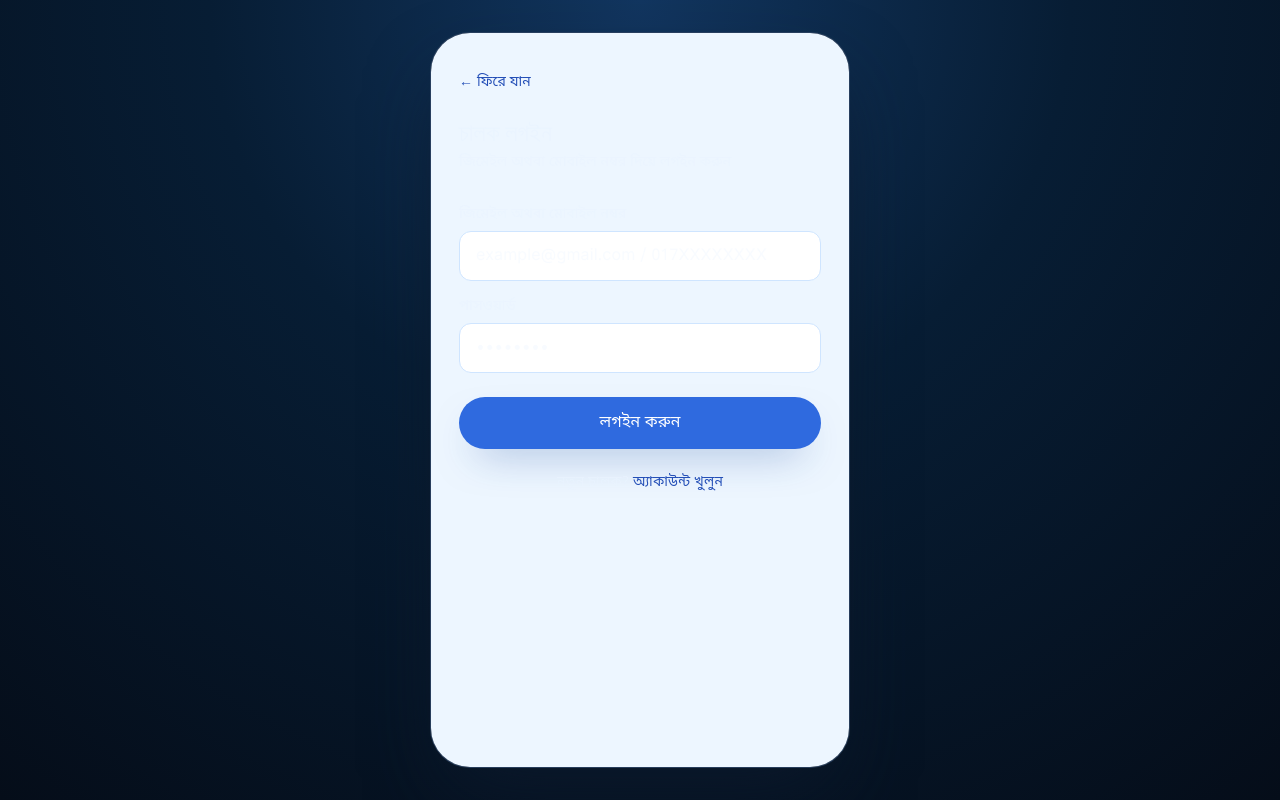
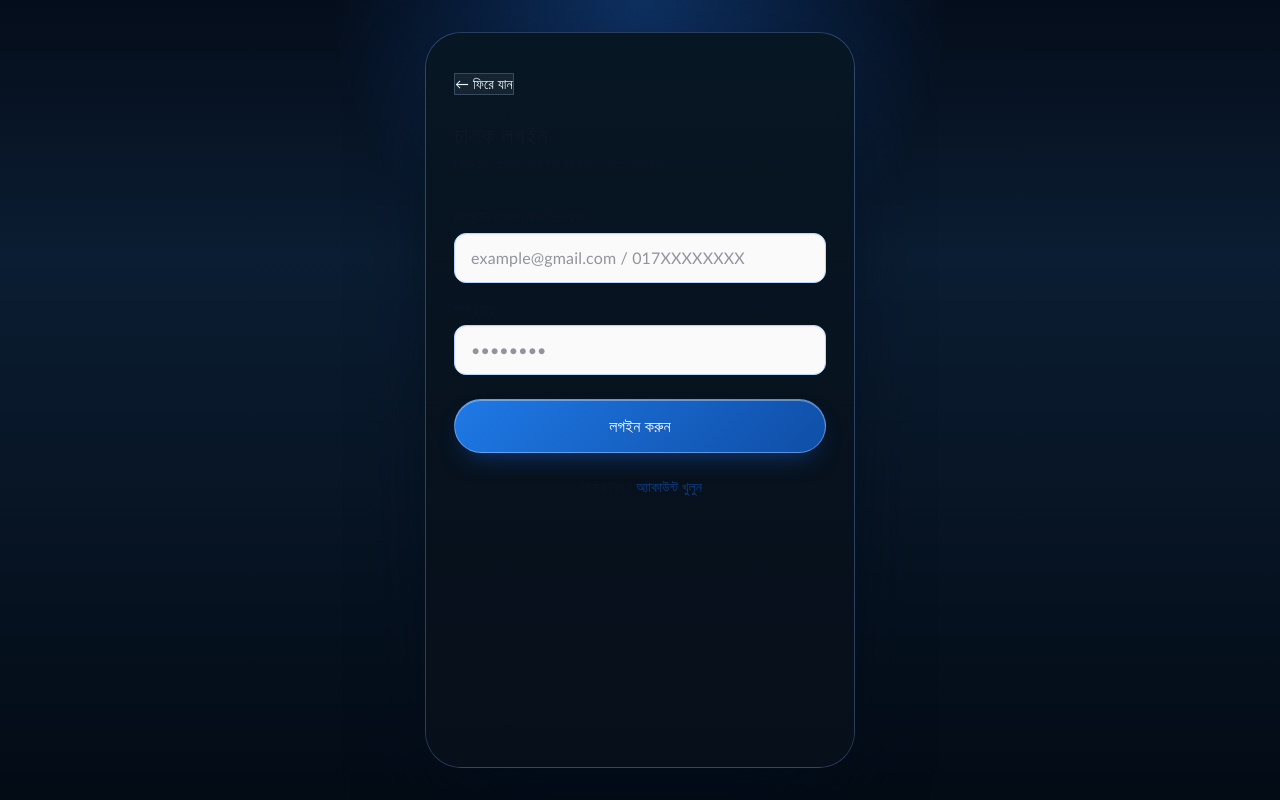
Before and after one commit to FatemaJannatRup/CUETGo, a React (Vite) app: page /driver/login in a window 1280 px wide. Built offline with nearby package versions, Linux system fonts and the light colour scheme; no server answers.

Commit message:
final UI pass, fixed readable text, Firebase-ready backend

```diff
--- a/src/api.js
+++ b/src/api.js
@@ -1,4 +1,5 @@
-const API_BASE = `${import.meta.env.VITE_API_URL}/api`
+const API_BASE = `${import.meta.env.VITE_API_URL || 'http://localhost:5000'}/api`
+
 function getToken() {
   return localStorage.getItem('csr_token') || sessionStorage.getItem('csr_token')
 }
@@ -9,15 +10,18 @@ async function request(path, { method = 'GET', body, auth = false } = {}) {
     const token = getToken()
     if (token) headers.Authorization = `Bearer ${token}`
   }
+
   const res = await fetch(`${API_BASE}${path}`, {
     method,
     headers,
     body: body ? JSON.stringify(body) : undefined,
   })
+
   const data = await res.json().catch(() => ({}))
   if (!res.ok) {
     throw new Error(data.message || 'Something went wrong. Please try again.')
   }
+
   return data
 }
 
--- a/src/index.css
+++ b/src/index.css
@@ -4,14 +4,17 @@
 
 :root {
   color-scheme: dark;
-  --bg-1: #071d34;
-  --bg-2: #102d4c;
-  --panel: rgba(15, 34, 58, 0.92);
-  --panel-soft: rgba(17, 43, 71, 0.78);
-  --line: rgba(133, 182, 255, 0.26);
-  --text: #eaf4ff;
-  --muted: #a9bfdc;
-  --brand: #2f6adf;
+  --bg-1: #040d1b;
+  --bg-2: #0b1d32;
+  --bg-3: #153a66;
+  --panel: rgba(8, 20, 34, 0.96);
+  --panel-soft: rgba(14, 31, 51, 0.9);
+  --line: rgba(134, 176, 255, 0.28);
+  --text: #111827;
+  --muted: #4b5d78;
+  --brand: #0d4c9d;
+  --brand-strong: #0b3d86;
+  --card: #ffffff;
 }
 
 * {
@@ -22,8 +25,10 @@ html, body {
   margin: 0;
   padding: 0;
   min-height: 100%;
-  background: radial-gradient(circle at top, #123660 0%, var(--bg-1) 42%, #050d19 100%);
-  font-family: "Inter", sans-serif;
+  background:
+    radial-gradient(circle at top, rgba(30, 106, 214, 0.38), transparent 30%),
+    linear-gradient(180deg, var(--bg-1) 0%, var(--bg-2) 32%, #030b15 100%);
+  font-family: "Calibri", "Segoe UI", sans-serif;
   color: var(--text);
 }
 
@@ -31,8 +36,17 @@ body {
   letter-spacing: 0.01em;
 }
 
+button, input, select, textarea {
+  font-family: "Calibri", "Segoe UI", sans-serif;
+  transition: all 0.18s ease;
+}
+
+button {
+  cursor: pointer;
+}
+
 .bn {
-  font-family: "Noto Sans Bengali", "Inter", sans-serif;
+  font-family: "Calibri", "Segoe UI", sans-serif;
 }
 
 .phone-shell {
@@ -46,12 +60,12 @@ body {
 
 .phone-screen {
   width: 100%;
-  max-width: 420px;
+  max-width: 430px;
   height: 860px;
   max-height: 92vh;
-  background: rgba(8, 20, 35, 0.9);
-  border-radius: 2.5rem;
-  box-shadow: 0 35px 80px -20px rgba(12, 26, 44, 0.9);
+  background: linear-gradient(180deg, rgba(12, 32, 52, 0.97), rgba(7, 16, 28, 0.98));
+  border-radius: 2.25rem;
+  box-shadow: 0 35px 90px -25px rgba(1, 12, 25, 0.9);
   overflow: hidden;
   position: relative;
   display: flex;
@@ -69,8 +83,56 @@ body {
   display: none;
 }
 
-button, input, select {
-  transition: all 0.18s ease;
+input, select, textarea {
+  color: #111827 !important;
+  background: rgba(255, 255, 255, 0.96) !important;
+  border: 1px solid rgba(21, 61, 110, 0.18);
+  box-shadow: inset 0 1px 2px rgba(9, 23, 43, 0.05);
+}
+
+input::placeholder,
+textarea::placeholder {
+  color: rgba(17, 24, 39, 0.45) !important;
+}
+
+button[class*="bg-lilac-500"],
+button[class*="bg-lilac-600"],
+button[type="submit"],
+button.primary-btn {
+  background: linear-gradient(135deg, #1f79e6 0%, #0f4ea6 100%);
+  color: white !important;
+  border: 1px solid rgba(178, 216, 255, 0.45);
+  box-shadow: 0 12px 26px -12px rgba(19, 66, 146, 0.9), inset 0 1px 0 rgba(255,255,255,0.35);
+}
+
+button[class*="bg-lilac-500"]:hover,
+button[class*="bg-lilac-600"]:hover,
+button[type="submit"]:hover,
+button.primary-btn:hover {
+  filter: brightness(1.06);
+  transform: translateY(-1px);
+}
+
+button:not([class*="bg-lilac-"]):not([type="submit"]):not(.plain) {
+  background: rgba(255, 255, 255, 0.06);
+  border: 1px solid rgba(164, 198, 255, 0.24);
+  color: #eaf6ff;
+}
+
+.text-ink {
+  color: #101827 !important;
+}
+
+.text-ink\/60 {
+  color: rgba(16, 24, 39, 0.6) !important;
+}
+
+.bg-cream {
+  background: linear-gradient(180deg, rgba(7, 22, 35, 0.96), rgba(7, 15, 26, 0.98));
+}
+
+.bg-white {
+  background: rgba(255, 255, 255, 0.98) !important;
 }
 
 @media (max-width: 480px) {
--- a/tailwind.config.js
+++ b/tailwind.config.js
@@ -5,30 +5,30 @@ export default {
     extend: {
       colors: {
         cream: {
-          DEFAULT: "#edf6ff",
-          deep: "#dfeaff",
+          DEFAULT: "#061827",
+          deep: "#0a2038",
         },
         lilac: {
-          50: "#eef6ff",
-          100: "#dfeeff",
-          200: "#cfe5ff",
-          300: "#afd4ff",
-          400: "#7eb8ff",
-          500: "#2f6adf",
-          600: "#244fb7",
-          700: "#1d3d8b",
-          800: "#17315d",
+          50: "#edf6ff",
+          100: "#d7ecff",
+          200: "#b7d5ff",
+          300: "#85b2ff",
+          400: "#4f8ef5",
+          500: "#0f4ea6",
+          600: "#0c3f87",
+          700: "#0a2d63",
+          800: "#071d3d",
         },
-        ink: "#eaf4ff",
-        panel: "#0b1f34",
-        surface: "#102b46",
+        ink: "#101827",
+        panel: "#081a2b",
+        surface: "#0d1f35",
       },
       fontFamily: {
-        display: ["Fraunces", "serif"],
-        body: ["Inter", "sans-serif"],
+        display: ["Calibri", "Segoe UI", "sans-serif"],
+        body: ["Calibri", "Segoe UI", "sans-serif"],
       },
       boxShadow: {
-        soft: "0 18px 40px -18px rgba(27, 72, 153, 0.55)",
+        soft: "0 18px 40px -18px rgba(20, 86, 182, 0.55)",
       },
       borderRadius: {
         xl2: "1.4rem",
```
